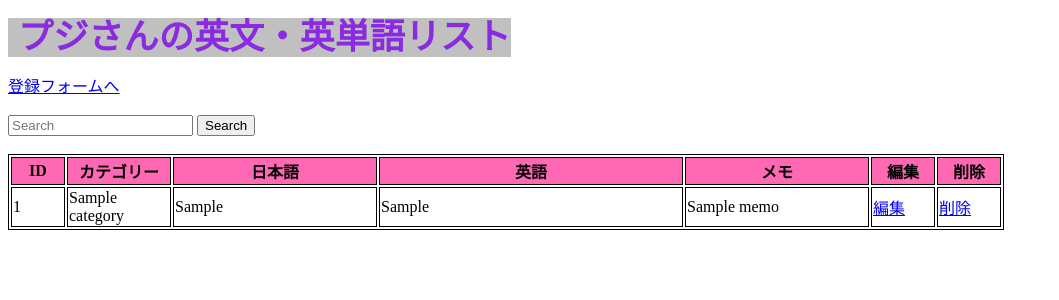
After one commit to puji8493/english_list_rev2, a Django app: template english_list/templates/english_list/list_word.html in a window 1280 px wide; the page is wider, and only the part inside the window is pictured. The commit adds this page. Shown: the top 300 px of that part, without its empty margins (0-1059 px from the left). Run offline with Django 4.2, Linux system fonts and the light colour scheme; the template is opened without the code that fills it: most values are stand-ins (such as "Sample title", 1, 10 or a date in 2020).

Commit message:
検索窓の追加

```diff
--- a/english_list/templates/english_list/form_create_view.html
+++ b/english_list/templates/english_list/form_create_view.html
@@ -15,6 +15,6 @@
         </form>
         <br>
     </div>
-    <a href="{% url 'english_list:index' %}">一覧リストへ</a><br>
+    <a href="{% url 'english_list:list_word' %}">一覧リストへ</a><br>
 </body>
 </html>
--- /dev/null
+++ b/english_list/templates/english_list/list_word.html
@@ -0,0 +1,49 @@
+{% load static %}
+<!DOCTYPE html>
+<html lang="ja">
+<head>
+    <meta charset="UTF-8">
+    <title>Serch_My_english_lists</title>
+    <link rel="stylesheet" type="text/css" href="{% static 'english_list/css/style.css' %}"/>
+</head>
+<body>
+    <hi>プジさんの英文・英単語リスト</hi>
+    <p>{{message|safe}} </p>
+    <a href="{% url 'english_list:form_create_view' %}">登録フォームへ</a><br>
+    <br>
+
+<form class="d-flex" action="{% url 'english_list:list_word' %}" method="get">
+    <input name="keyword" class="form-control me-2" type="search" type="text" placeholder="Search" aria-label="Search">
+    <button class="btn btn-outline-primary" type="submit">Search</button>
+</form>
+    <br>
+
+    <table>
+        <tr>
+            <th class="th_id">ID</th>
+            <th class="th_category">カテゴリー</th>
+            <th class="th_ja_word">日本語</th>
+            <th class="th_en_word">英語</th>
+            <th class="th_memo">メモ</th>
+            <th class="th_edit">編集</th>
+            <th class="th_delete">削除</th>
+        </tr>
+
+        {% for object in object_list %}
+         <tr>
+            <td class="td_id">{{object.id}}</td>
+            <td class="td_category">{{object.category}}</td>
+            <td class="td_ja_word">{{object.ja_word}}</td>
+            <td class="td_en_word">{{object.en_word}}</td>
+            <td class="td_memo">{{object.memo}}</td>
+            <td class="td_edit"><a href="{% url 'english_list:edit_word' object.id %}">編集</a></td>
+            <td class="td_delete"><a href="{% url 'english_list:delete_word' object.id %}">削除</a></td>
+        </tr>
+        {% endfor %}
+
+    </table>
+    <br>
+
+
+</body>
+</html>
--- a/english_list/urls.py
+++ b/english_list/urls.py
@@ -1,13 +1,15 @@
 from django.urls import path
 from . import views
-from .views import IndexView, FormView, WordDetailView, WordUpdateView, WordDeleteView
+from .views import IndexView,FormView, WordDetailView, WordUpdateView, WordDeleteView,WordListView
+
 
 app_name = 'english_list'
 urlpatterns = [
-    path('', IndexView.as_view(), name='index'),
+    path('', WordListView.as_view(), name='list_word'),
     path('input_form/', FormView.as_view(), name='form_create_view'),
     path('detail_word/<int:pk>', WordDetailView.as_view(), name='detail_word'),
     path('edit_word/<int:pk>', WordUpdateView.as_view(), name='edit_word'),
-    path('delete_word/<int:pk>', WordDeleteView.as_view(), name='delete_word')
+    path('delete_word/<int:pk>', WordDeleteView.as_view(), name='delete_word'),
+    path('test', IndexView.as_view(), name='index'),
 
 ]
```
Also changed, not shown: english_list/views.py (+21 -3 lines), README.md.
